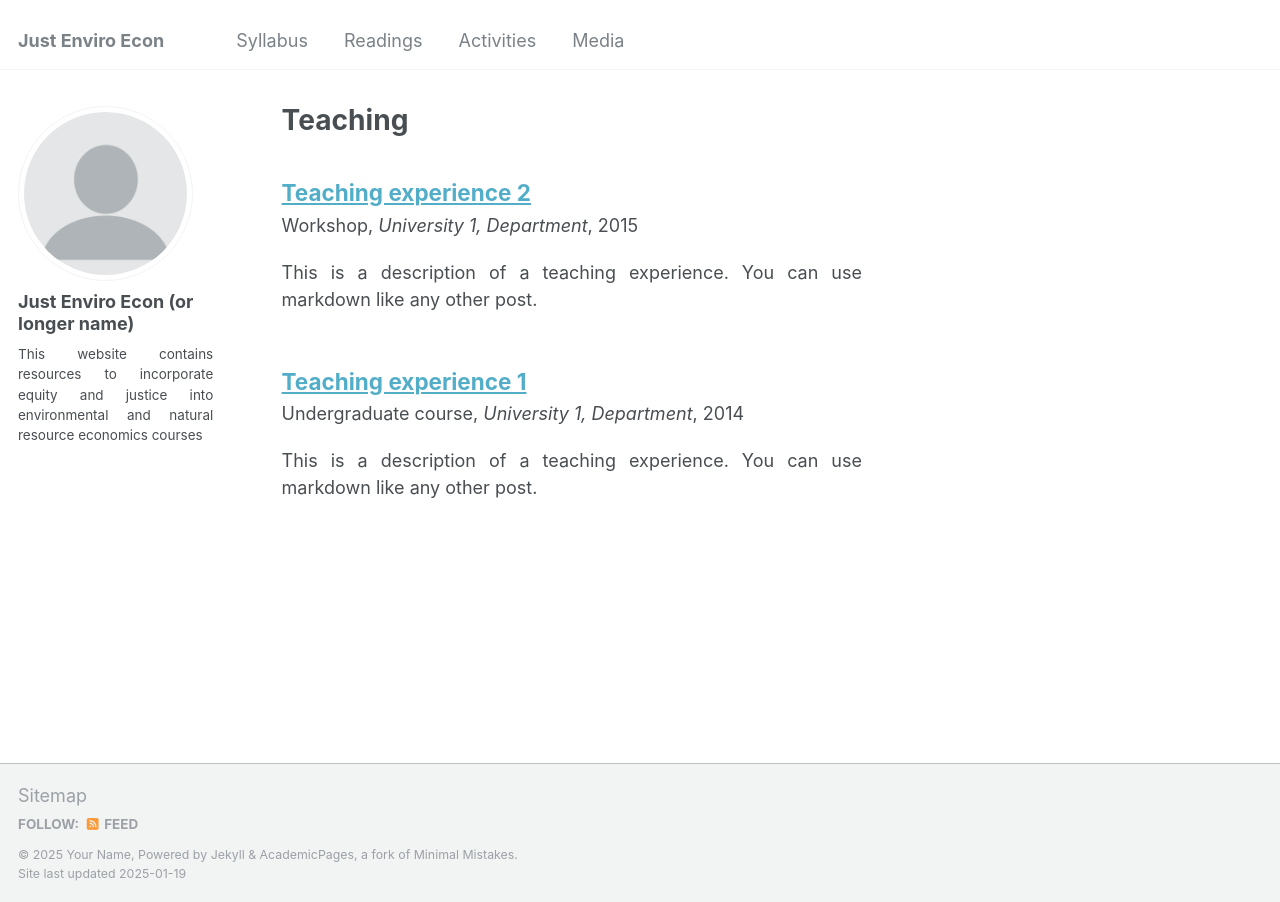
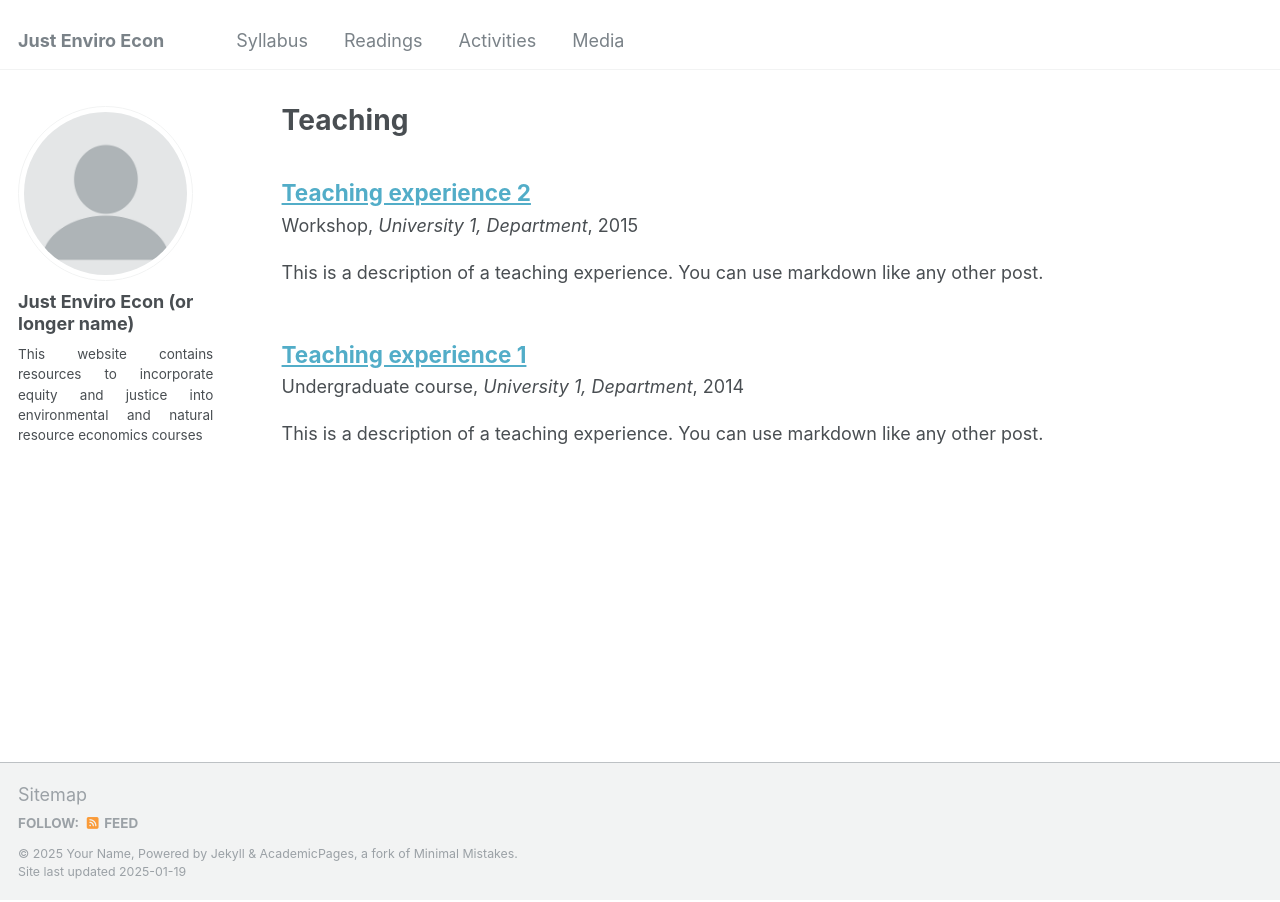
Before and after one commit to just-enviro-econ/just-enviro-econ.github.io, a Jekyll site: the page built from _pages/teaching.html, in a window 1280 px wide. Built offline with Jekyll 4.4.1, drawn with Linux system fonts in a browser that asks for light colours.

Commit message:
updates on scss to avoid right padding

```diff
--- a/_sass/_archive.scss
+++ b/_sass/_archive.scss
@@ -91,15 +91,15 @@
 
 .list__item {
   @include breakpoint($medium) {
-    padding-right: $right-sidebar-width-narrow;
+    padding-right: 0;/*$right-sidebar-width-narrow;*/
   }
 
   @include breakpoint($large) {
-    padding-right: $right-sidebar-width;
+    padding-right: 0;/*$right-sidebar-width;*/
   }
 
   @include breakpoint($x-large) {
-    padding-right: $right-sidebar-width-wide;
+    padding-right: 0;/*$right-sidebar-width-wide;*/
   }
 
   .page__meta {
```
